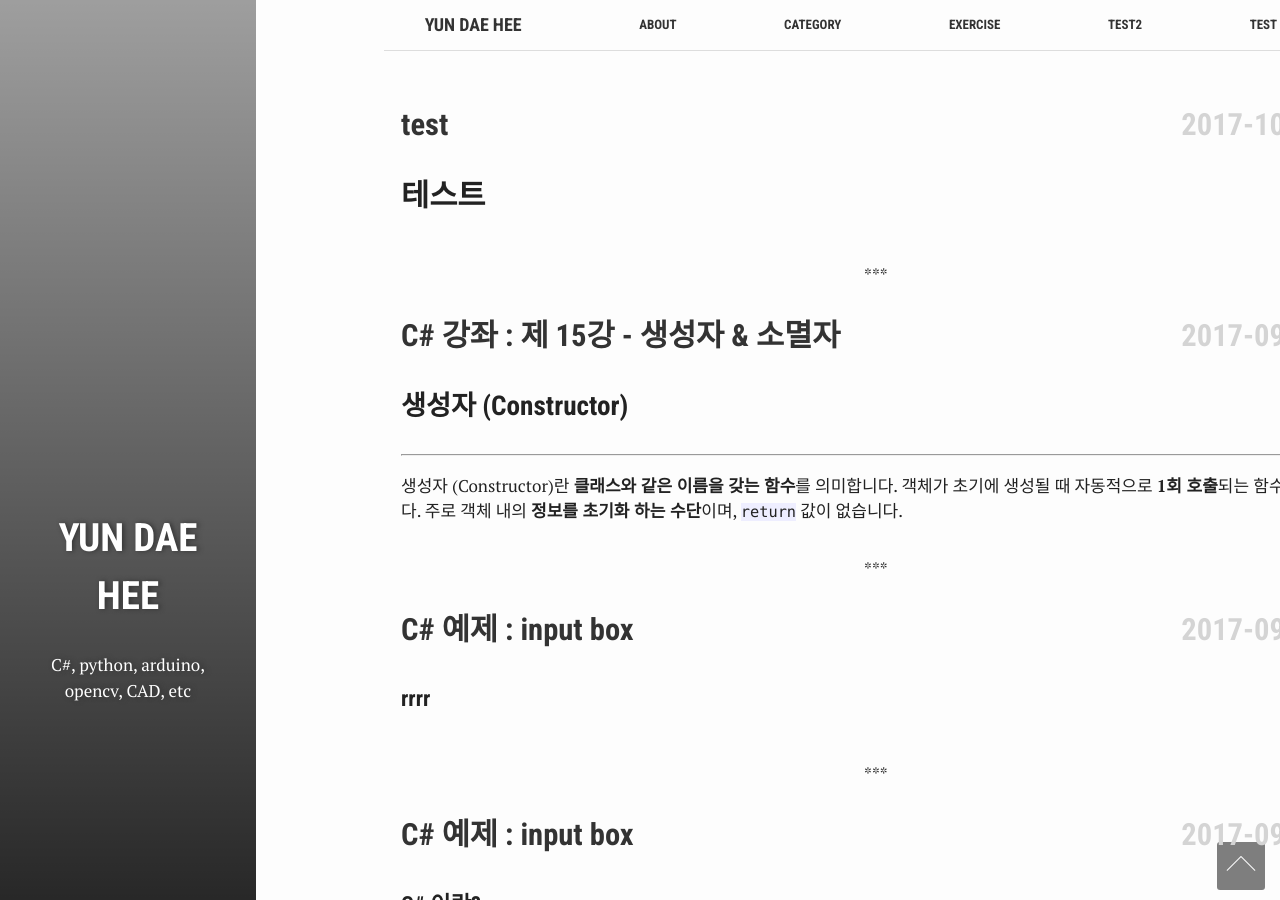
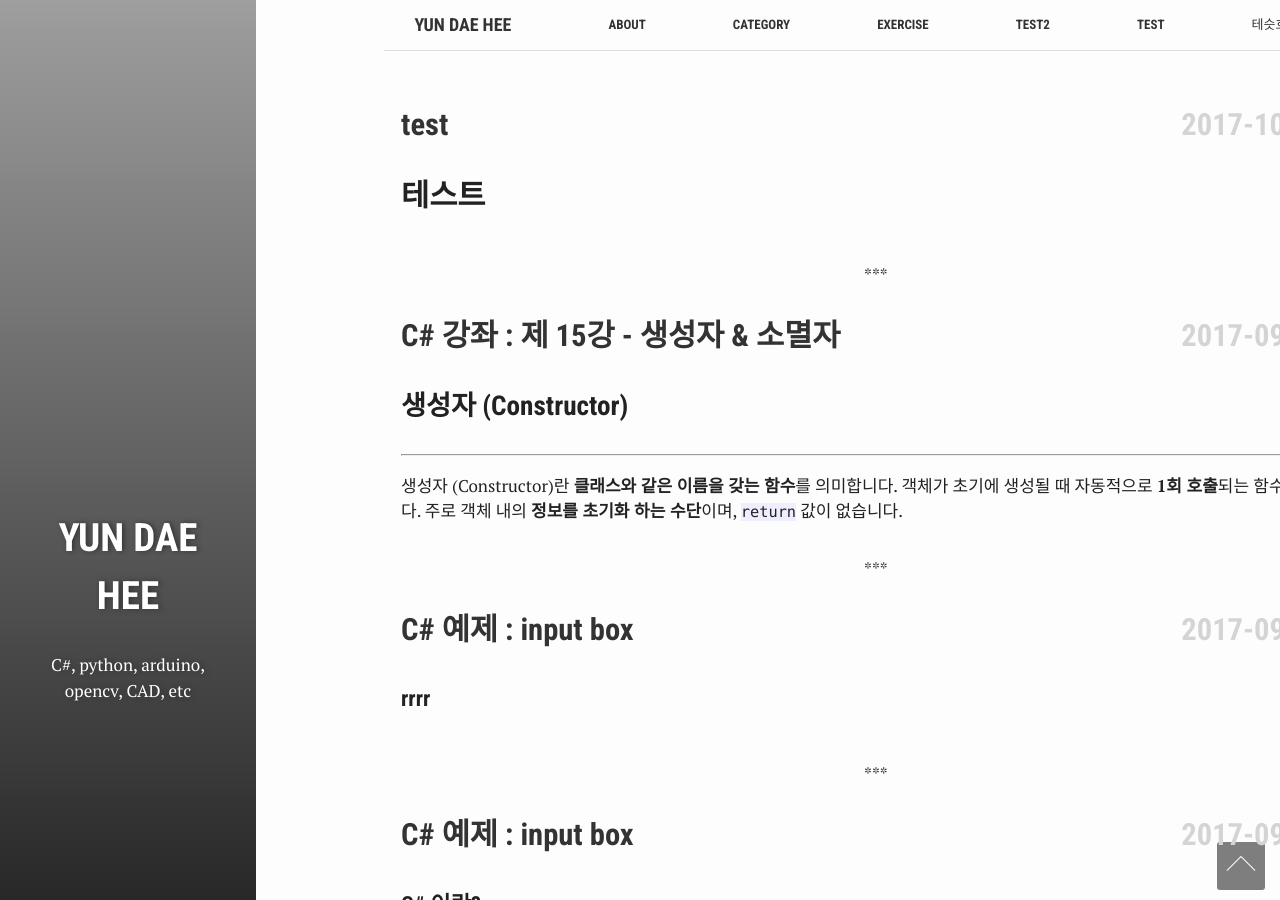
Before and after one commit to test076923/test076923.github.io, a Jekyll site: the page built from index.html, in a window 1280 px wide and 900 px high. Built offline with Jekyll 4.4.1, drawn with Linux system fonts in a browser that asks for light colours; nearby versions of some CDN libraries; comment, search, counter and statistics services are not loaded.

Commit message:
Update header.html

```diff
--- a/_includes/header.html
+++ b/_includes/header.html
@@ -13,6 +13,7 @@
     {% endfor %}
 
 
+  <a href="naver.com"> 테슷흐 </a>
 
     <label for="menu-checkbox" class="toggle-button" data-open="☰" data-close="☰" onclick></label>
   </nav>
```
